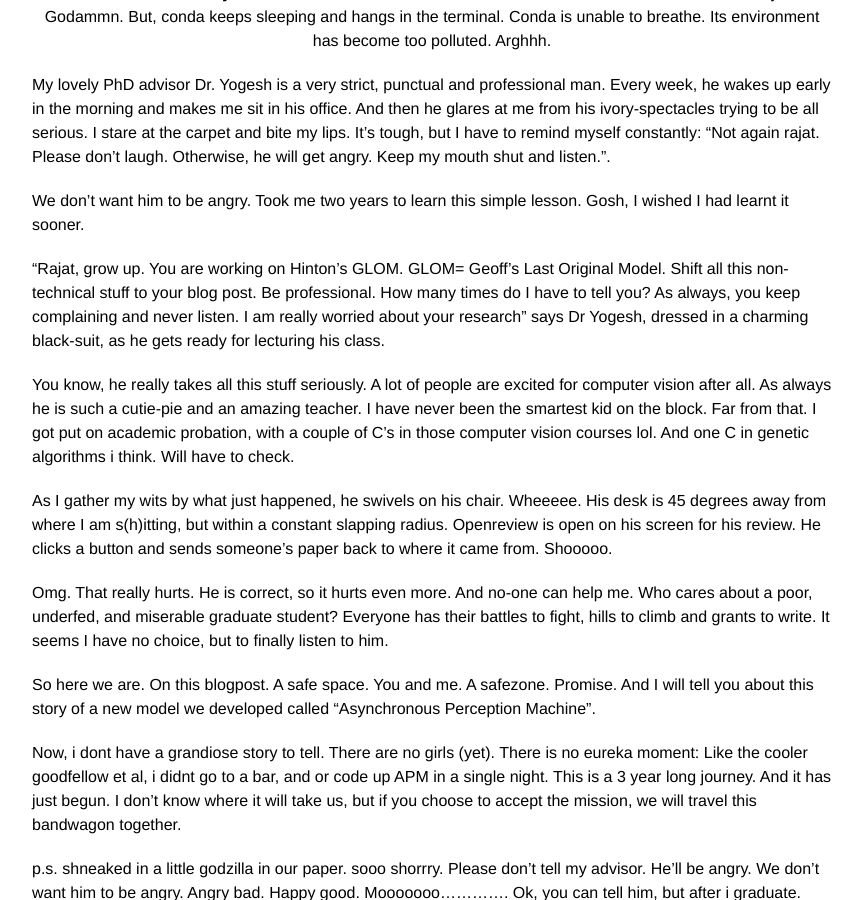
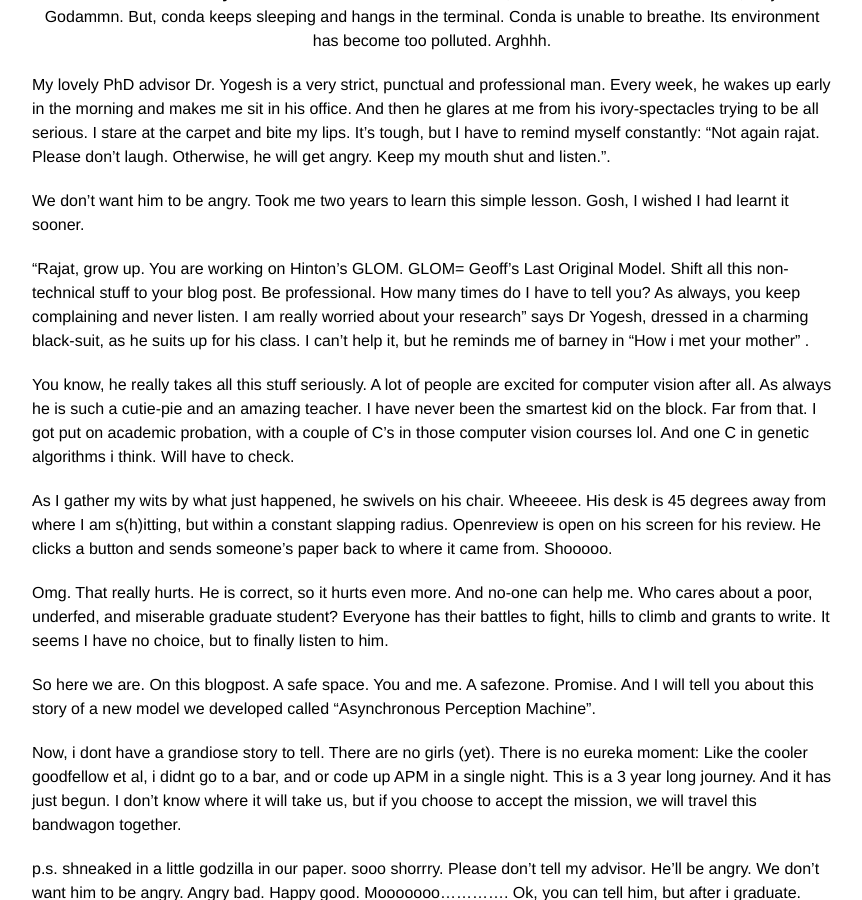
Before and after one commit to rajatmodi62/rajatmodi62.github.io, a Jekyll site: the page built from _posts/2024-10-26-hinton_apm.md, in a window 1280 px wide and 900 px high, scrolled down 790 px. Shown: the whole window, without its empty margins (208-1070 px from the left). Built offline with Jekyll 4.4.1, drawn with Linux system fonts in a browser that asks for light colours; comment, search, counter and statistics services are not loaded.

Commit message:
soft link blog

```diff
--- a/_posts/2024-10-26-hinton_apm.md
+++ b/_posts/2024-10-26-hinton_apm.md
@@ -19,7 +19,7 @@ My lovely PhD advisor Dr. Yogesh is a very strict, punctual and professional man
 
 We don't want him to be angry. Took me two years to learn this simple lesson. Gosh, I wished I had learnt it sooner.
 
-"Rajat, grow up. You are working on Hinton's GLOM.  GLOM= Geoff's Last Original Model. Shift all this non-technical stuff to your blog post. Be professional. How many times do I have to tell you? As always, you keep complaining and never listen. I am really worried about your research" says Dr Yogesh, dressed in a charming black-suit, as he gets ready for lecturing his class.
+"Rajat, grow up. You are working on Hinton's GLOM.  GLOM= Geoff's Last Original Model. Shift all this non-technical stuff to your blog post. Be professional. How many times do I have to tell you? As always, you keep complaining and never listen. I am really worried about your research" says Dr Yogesh, dressed in a charming black-suit, as he suits up for his class. I can't help it, but he reminds me of barney in "How i met your mother" .
 
 You know, he really takes all this stuff seriously. A lot of people are excited for computer vision after all. As always he is such a cutie-pie and an amazing teacher. I have never been the smartest kid on the block. Far from that. I got put on academic probation, with a couple of C's in those computer vision courses lol. And one C in genetic algorithms i think. Will have to check.
 
```
